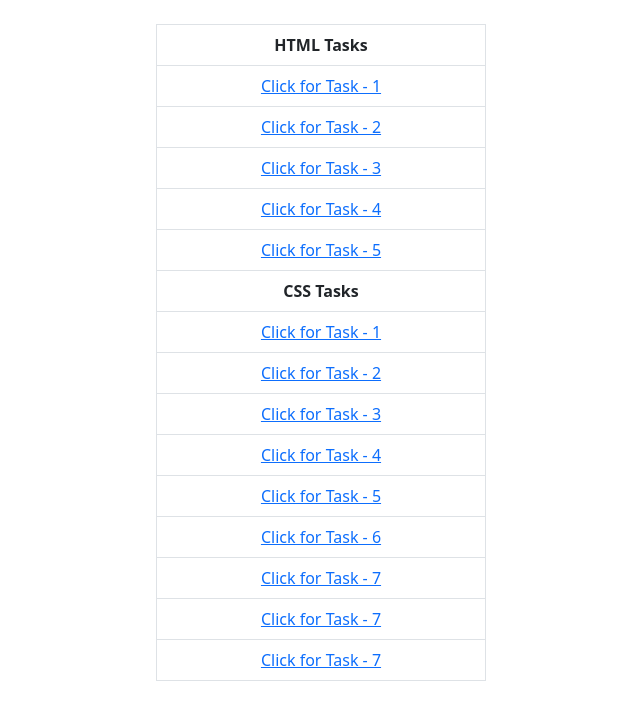
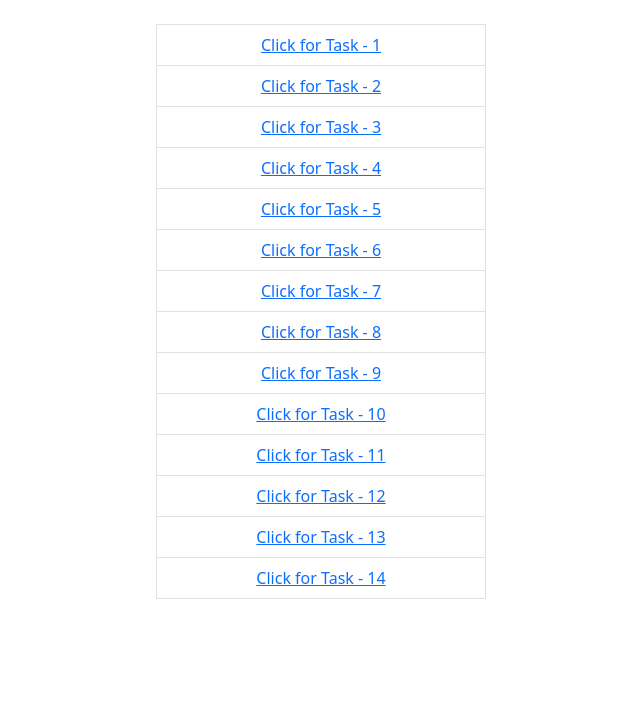
Before and after one commit to RoyArvind/BSJS, a plain HTML site: page index.html in a window 1280 px wide. Shown: the whole page, without its empty margins (319-959 px from the left). Drawn offline with nearby package versions, Linux system fonts and the light colour scheme.

Commit message:
Update index.html

```diff
--- a/index.html
+++ b/index.html
@@ -32,11 +32,7 @@
         <div class="row container1 mt-4">
             <div class="tableprop">
                 <table class="table table-bordered">
-                    <thead>
-                        <tr>
-                            <th>HTML Tasks</th>
-                        </tr>
-                    </thead>
+
                     <tbody>
                         <tr>
                             <td><a href="./task1.html">Click for Task - 1</a></td>
@@ -54,37 +50,33 @@
                             <td><a href="./task5.html">Click for Task - 5</a></td>
                         </tr>
 
-                        <thead>
-                            <tr>
-                                <th>CSS Tasks</th>
-                            </tr>
-                        </thead>
+
                         <tr>
-                            <td><a href="./task6.html">Click for Task - 1</a></td>
+                            <td><a href="./task6.html">Click for Task - 6</a></td>
                         </tr>
                         <tr>
-                            <td><a href="./task7.html">Click for Task - 2</a></td>
+                            <td><a href="./task7.html">Click for Task - 7</a></td>
                         </tr>
                         <tr>
-                            <td><a href="./task8.html">Click for Task - 3</a></td>
+                            <td><a href="./task8.html">Click for Task - 8</a></td>
                         </tr>
                         <tr>
-                            <td><a href="./task9.html">Click for Task - 4</a></td>
+                            <td><a href="./task9.html">Click for Task - 9</a></td>
                         </tr>
                         <tr>
-                            <td><a href="./task10.html">Click for Task - 5</a></td>
+                            <td><a href="./task10.html">Click for Task - 10</a></td>
                         </tr>
                         <tr>
-                            <td><a href="./task11.html">Click for Task - 6</a></td>
+                            <td><a href="./task11.html">Click for Task - 11</a></td>
                         </tr>
                         <tr>
-                            <td><a href="./task12.html">Click for Task - 7</a></td>
+                            <td><a href="./task12.html">Click for Task - 12</a></td>
                         </tr>
                         <tr>
-                            <td><a href="./task13.html">Click for Task - 7</a></td>
+                            <td><a href="./task13.html">Click for Task - 13</a></td>
                         </tr>
                         <tr>
-                            <td><a href="./task14.html">Click for Task - 7</a></td>
+                            <td><a href="./task14.html">Click for Task - 14</a></td>
                         </tr>
                     </tbody>
                 </table>
```
